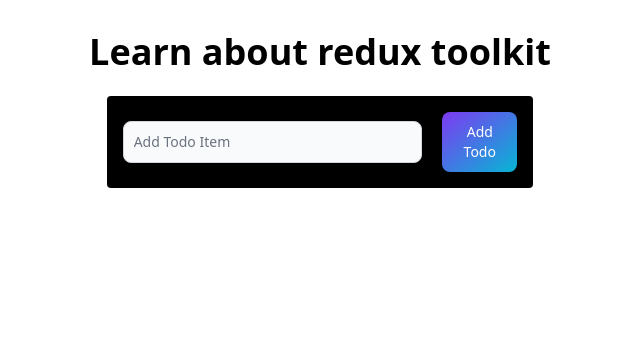
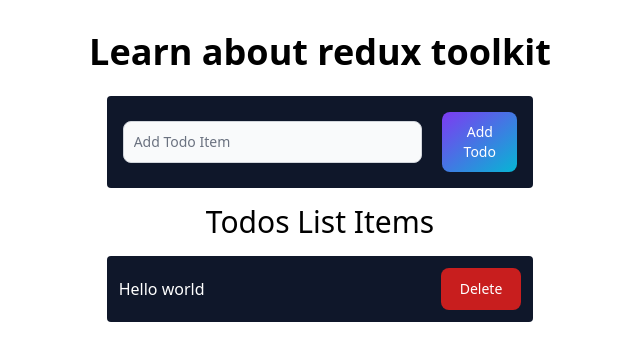
Before and after one commit to AshishTechDev/TODOLIST_REDUX, a React (Vite) app in the folder todoList/: page / in a window 1280 px wide. Shown: the top 360 px of the page, without its empty margins (320-960 px from the left). Built offline with nearby package versions, Linux system fonts and the light colour scheme.

Commit message:
adding useslector, usedispatch in todos.jsx to show and delete items

```diff
--- a/todoList/src/App.jsx
+++ b/todoList/src/App.jsx
@@ -1,5 +1,6 @@
 import { useState } from 'react'
 import AddTodo from './components/AddTodo'
+import Todos from './components/Todos'
 
 function App() {
   const [count, setCount] = useState(0)
@@ -7,8 +8,9 @@ function App() {
   return (
     <>
       <h1 className='text-center text-4xl font-bold mt-8'>Learn about redux toolkit</h1>
-      <div className='flex justify-center' >
+      <div className='flex flex-col items-center justify-center' >
       <AddTodo />
+      <Todos />
       </div>
     </>
   )
--- a/todoList/src/components/AddTodo.jsx
+++ b/todoList/src/components/AddTodo.jsx
@@ -13,7 +13,7 @@ export default function AddTodo() {
     setInput("");
   }
   return (
-    <form onSubmit={addTodoHandler} className="flex flex-row justify-between items-center gap-5 bg-black p-4 rounded w-1/3 mt-6">
+    <form onSubmit={addTodoHandler} className="flex flex-row justify-between items-center gap-5 bg-slate-900 p-4 rounded w-1/3 mt-6">
       <TextInput id="email1" type="text" placeholder="Add Todo Item" required className="w-4/5" value={input} onChange={(e) => setInput(e.target.value)}  />
 
       <Button type="submit" gradientDuoTone="purpleToBlue" className="w-1/5">Add Todo</Button>
--- a/todoList/src/components/Todos.jsx
+++ b/todoList/src/components/Todos.jsx
@@ -1,7 +1,23 @@
-import React from 'react'
+import { Button } from 'flowbite-react';
+import React from 'react';
+import { useSelector, useDispatch } from 'react-redux';
+import { removeTodo } from '../features/todo/todoSlice';
+
 
 export default function Todos() {
+  const todos = useSelector(state => state.todos);
+  const dispatch = useDispatch();
   return (
-    <div>Todos</div>
+    <>
+    <div className='text-3xl mt-4 m-2'>Todos List Items</div>
+    {todos.map((todo) => (
+      <div className='flex justify-between items-center list-none bg-slate-900 p-3 rounded w-1/3 mt-2 text-white'>
+        <li key={todo.id}>{todo.text}
+      </li>
+      <Button color="failure" onClick={() => dispatch(removeTodo(todo.id))}>Delete</Button>
+      </div>
+
+    ))}
+    </>
   )
 }
```
